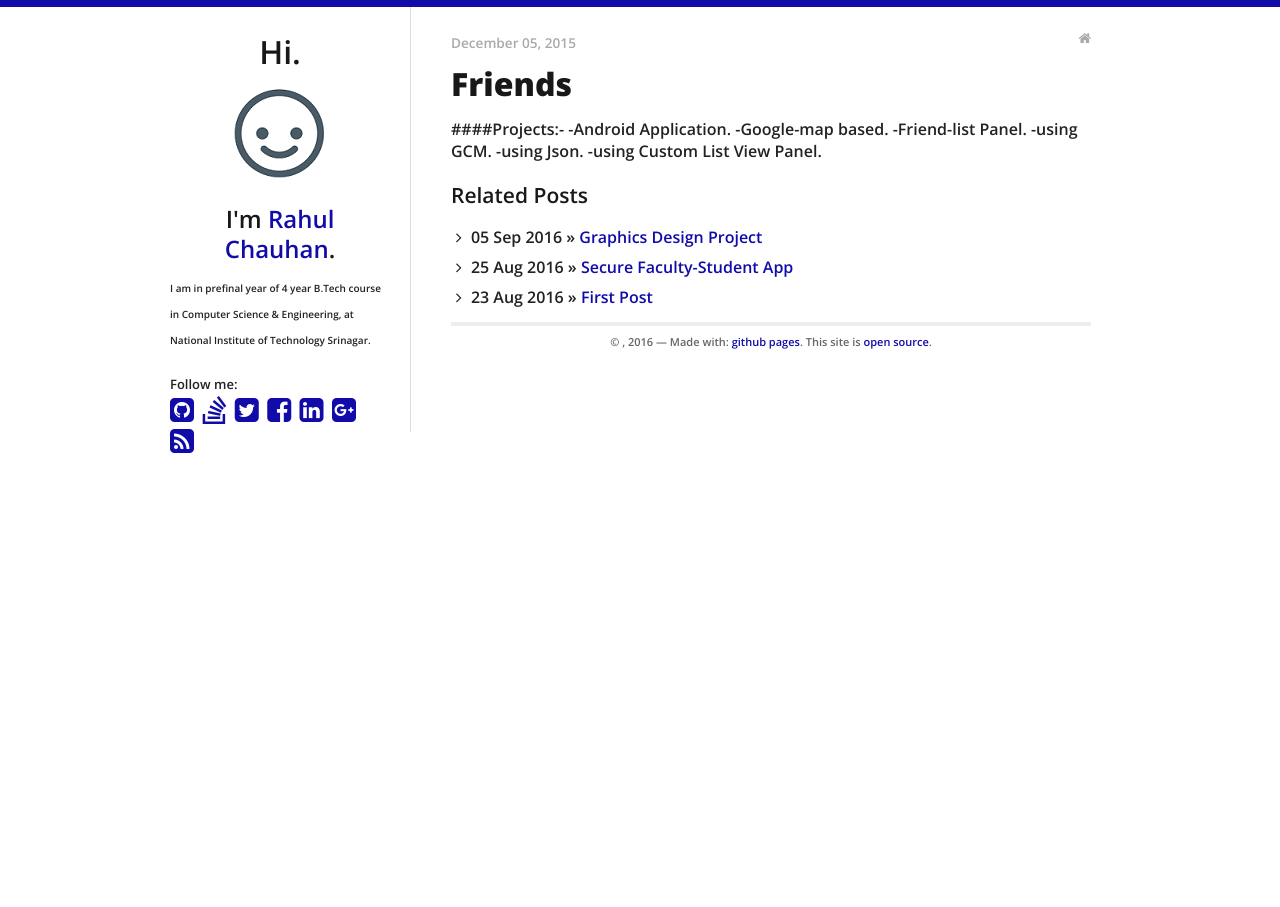
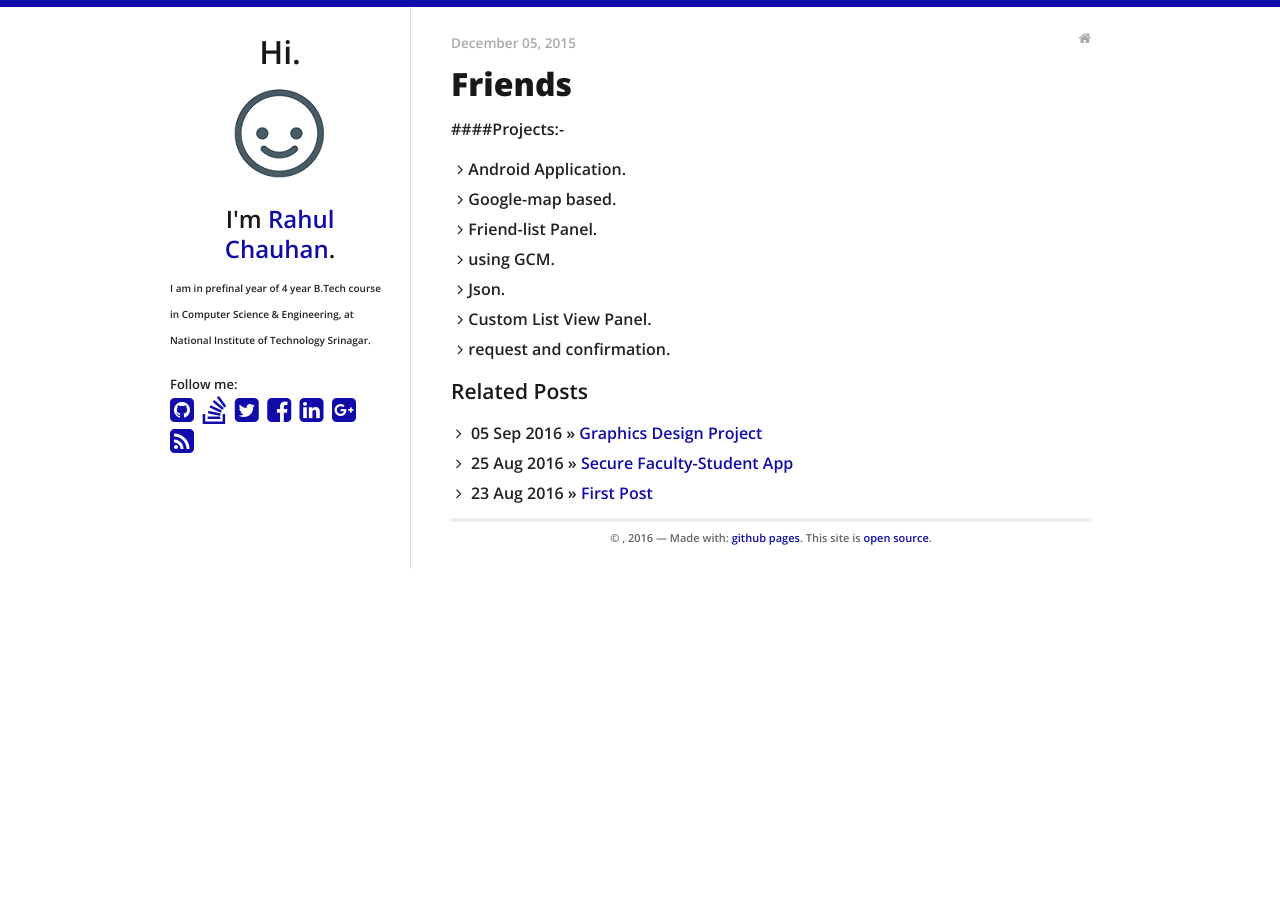
Before and after one commit to rahulworld/rahulworld.github.io, a Jekyll site: the page built from _posts/2015-12-05-Friends.md, in a window 1280 px wide. Built offline with Jekyll 4.4.1, drawn with Linux system fonts in a browser that asks for light colours; nearby versions of some CDN libraries.

Commit message:
Third Post

```diff
--- a/_posts/2015-12-05-Friends.md
+++ b/_posts/2015-12-05-Friends.md
@@ -4,9 +4,10 @@ title: "Friends"
 tags: [meta, web]
 ---
 ####Projects:-
--Android Application.
--Google-map based.
--Friend-list Panel.
--using GCM.
--using Json.
--using Custom List View Panel.
+- Android Application.
+- Google-map based.
+- Friend-list Panel.
+- using GCM.
+- Json.
+- Custom List View Panel.
+- request and confirmation.
```
